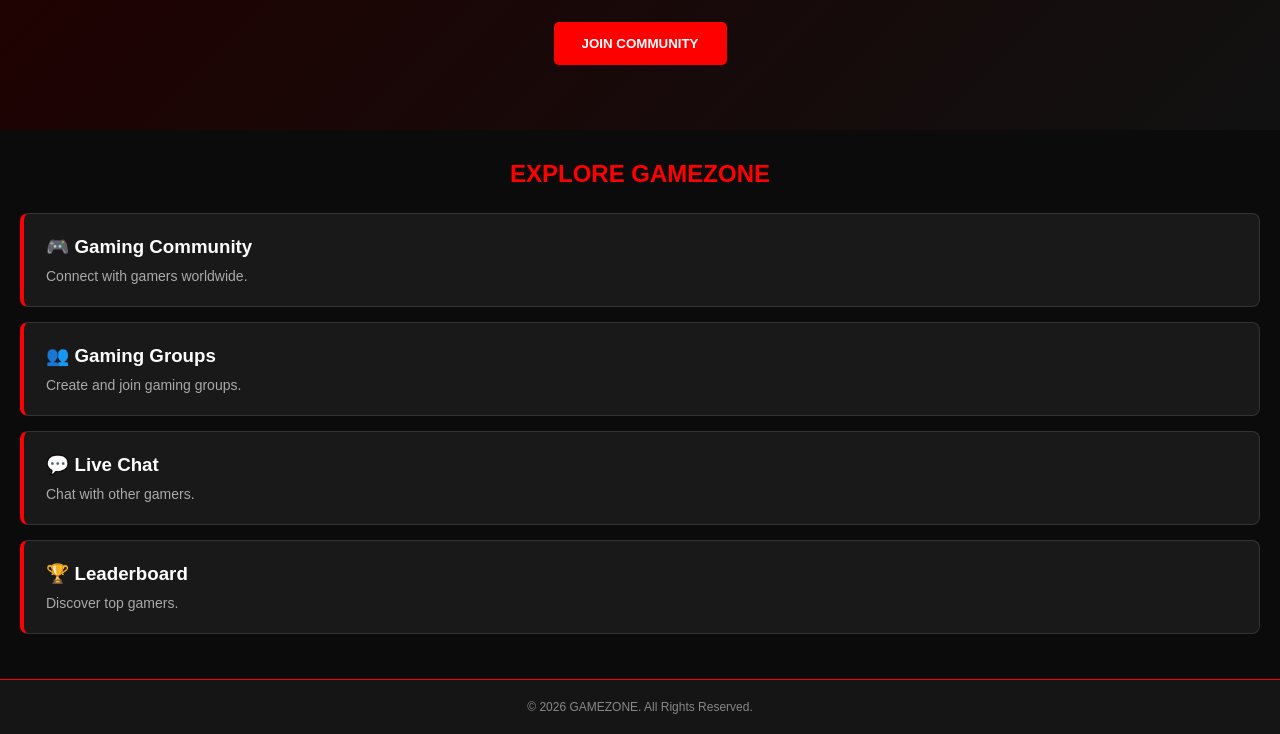
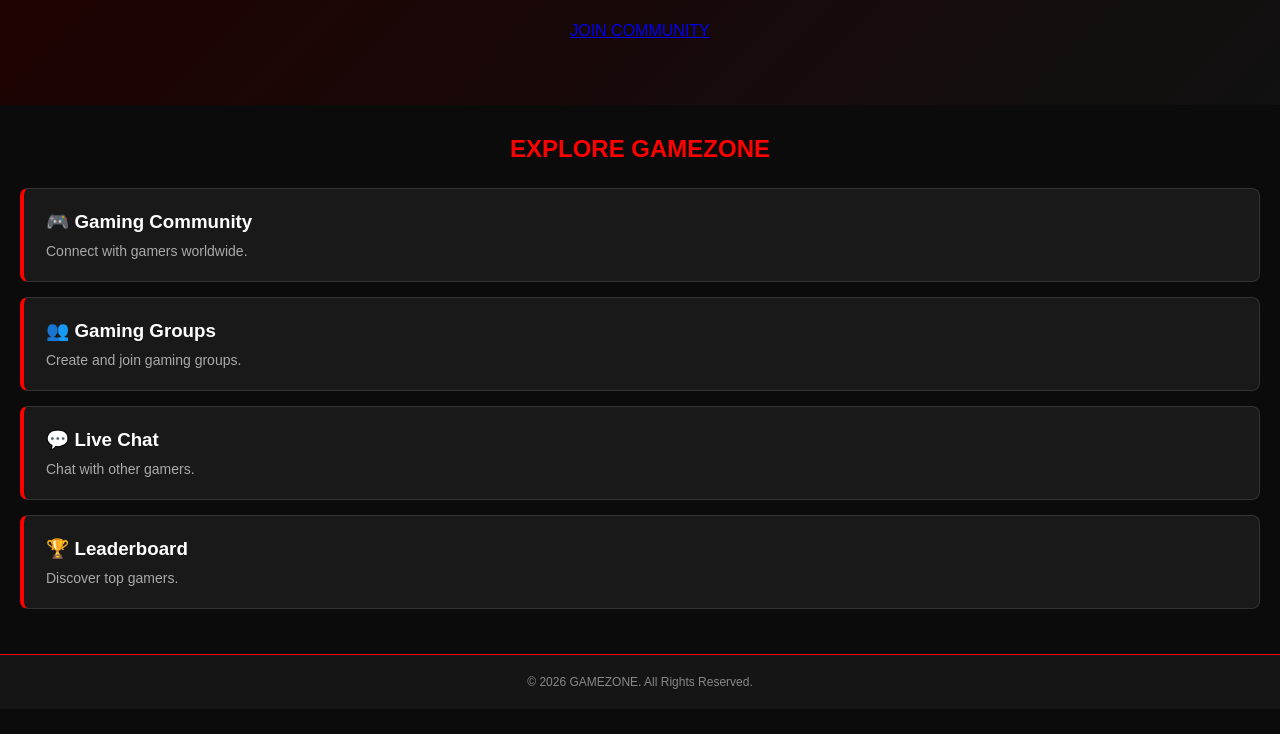
Before and after one commit to katawadavid59-oss/GAMEZONE, a plain HTML site: page index.html in a window 1280 px wide. Shown: the part 292-1026 px from the top of the page. After the commit the page ends 1001 px from the top, so only its background shows below. Drawn offline with Linux system fonts and the light colour scheme.

Commit message:
Add files via upload

```diff
--- a/index.html
+++ b/index.html
@@ -26,9 +26,10 @@
         <section class="hero">
             <h2>WELCOME TO GAMEZONE</h2>
             <p>Connect. Play. Compete. Share.</p>
-            <button onclick="joinCommunity()">
-                JOIN COMMUNITY
-            </button>
+            <a href="register.html" class="join-btn">
+              JOIN COMMUNITY</a>
+
+            </>
         </section>
 
         <section class="features">
```
